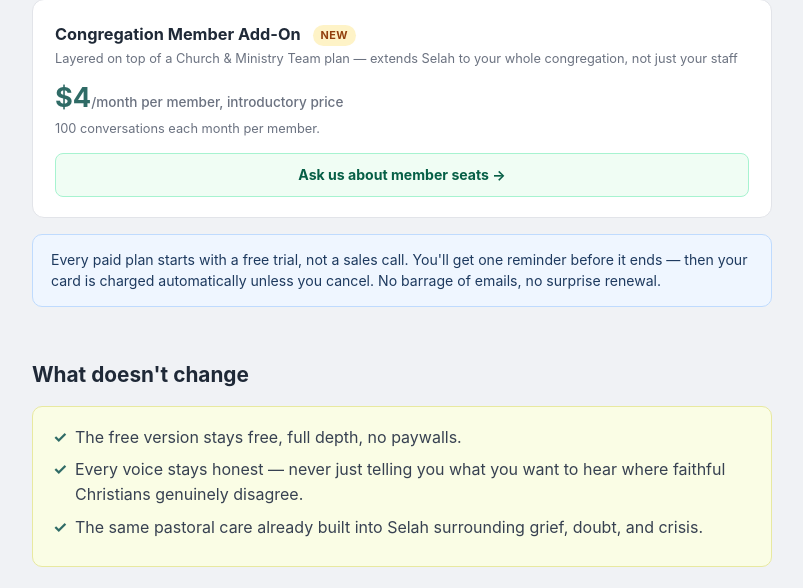
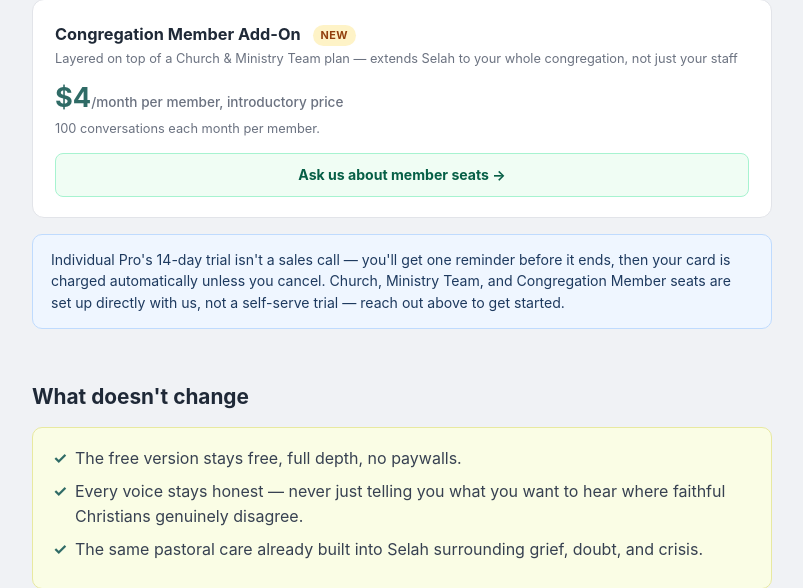
Before and after one commit to PeregrinePlanner-Dev/selah-app, a Flask app: page /ministry in a window 1280 px wide. Shown: the part 2017-2605 px from the top of the page, without its empty margins (238-1041 px from the left). Run offline with Flask 3, Linux system fonts and the light colour scheme.

Commit message:
Scope ministry.html trial language to Individual Pro only
'Every paid plan starts with a free trial' was false for Church/Ministry
Team and Congregation Member seats, which are set up directly, not a
self-serve trial. Narrowed the trial-note banner to say so plainly.

```diff
--- a/templates/ministry.html
+++ b/templates/ministry.html
@@ -247,7 +247,7 @@
       </div>
 
     </div>
-    <div class="trial-note">Every paid plan starts with a free trial, not a sales call. You'll get one reminder before it ends — then your card is charged automatically unless you cancel. No barrage of emails, no surprise renewal.</div>
+    <div class="trial-note">Individual Pro's 14-day trial isn't a sales call — you'll get one reminder before it ends, then your card is charged automatically unless you cancel. Church, Ministry Team, and Congregation Member seats are set up directly with us, not a self-serve trial — reach out above to get started.</div>
   </section>
 
   <section class="tight">
```
